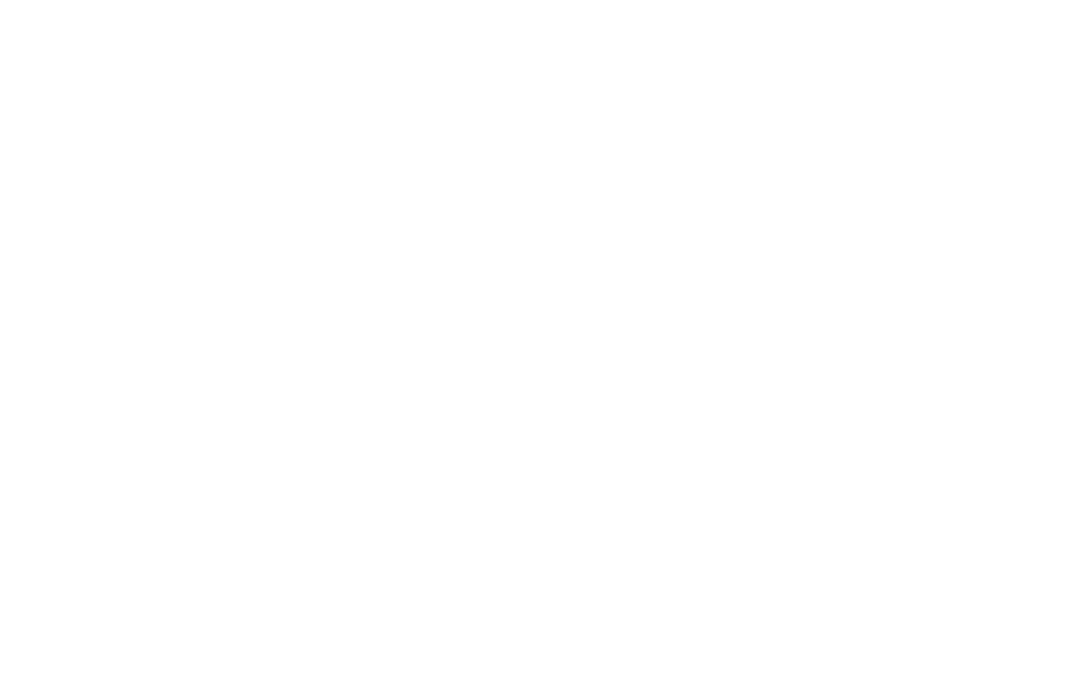
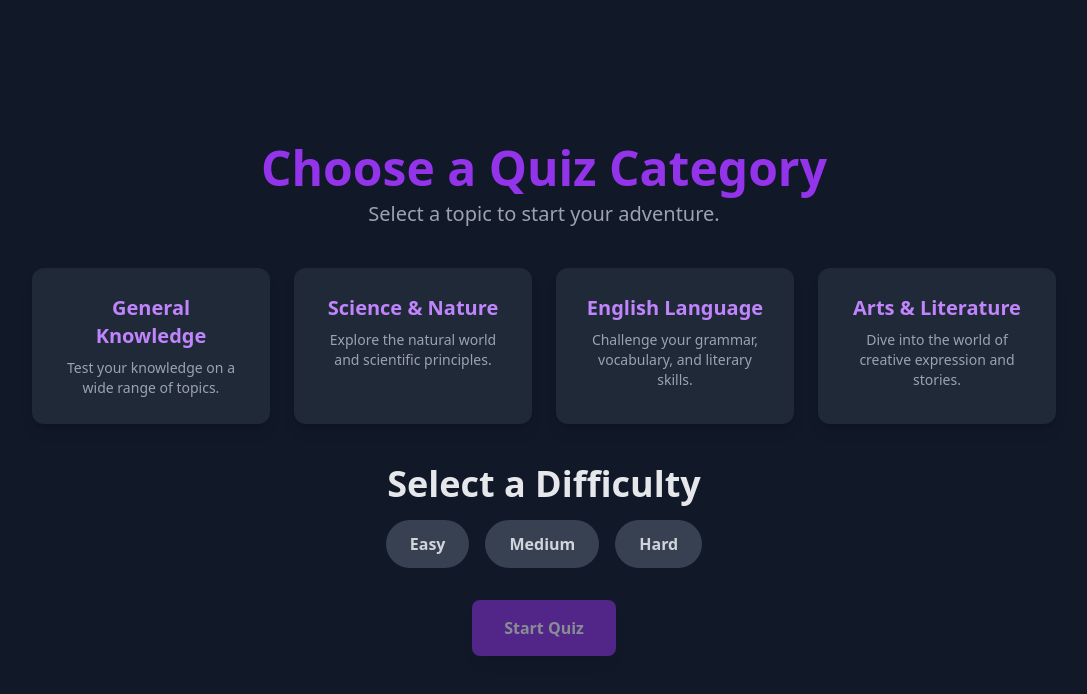
Before and after one commit to Victor-Nwachukwu/FE-Capstone-Project, a React (Vite) app in the folder quiz-app/: page /selection in a window 1280 px wide. Before the commit this address had no page. Shown: the top 694 px of the page, without its empty margins (96-1183 px from the left). Built offline with nearby package versions, Linux system fonts and the light colour scheme.

Commit message:
Quiz Selection Page added, and difficult level implemented too

```diff
--- a/quiz-app/src/App.jsx
+++ b/quiz-app/src/App.jsx
@@ -3,6 +3,7 @@
 import { BrowserRouter as Router, Routes, Route } from 'react-router-dom';
 import Splash from './pages/Splash';
 import Login from './pages/Login';
+import QuizSelectionPage from './selection/QuizSelectionPage';
 
 function App() {
   // State variables to hold the username and password
@@ -30,6 +31,8 @@
     <Router>
       <Routes>
         <Route path="/" element={<Splash />} />
+        <Route path="/selection" element={<QuizSelectionPage />} />
+        {/*<Route path="/quiz/:category/:difficulty" element={ <QuizPage /> } /> */}
         {/* Pass state variables and handler as props to the Login component */}
         <Route
           path="/login"
--- a/quiz-app/src/pages/Login.jsx
+++ b/quiz-app/src/pages/Login.jsx
@@ -31,7 +31,7 @@
 
     if (username === fixedUsername && password === fixedPassword) {
       // Navigate to the quiz page on successful login
-      navigate('/quiz');
+      navigate('/selection');
     } else {
       // In a real application, you would handle this with a status message
       // or error handling state.
--- /dev/null
+++ b/quiz-app/src/selection/QuizSelectionPage.jsx
@@ -0,0 +1,132 @@
+import React, { useState } from 'react';
+import { useNavigate } from 'react-router-dom';
+
+// Component to display a single quiz category card
+const QuizCategoryCard = ({ title, description, onClick, isSelected }) => {
+  return (
+    <div
+      onClick={onClick}
+      className={`bg-gray-800 p-6 rounded-xl shadow-lg cursor-pointer transform transition-transform duration-300 hover:scale-105 hover:shadow-2xl flex flex-col items-center text-center ${
+        isSelected ? 'border-2 border-purple-500' : 'border-2 border-transparent'
+      }`}
+    >
+      <h3 className="text-xl font-bold text-purple-400 mb-2">{title}</h3>
+      <p className="text-gray-400 text-sm">{description}</p>
+    </div>
+  );
+};
+
+// Component to display a single difficulty button
+const DifficultyButton = ({ level, onClick, isSelected }) => {
+  return (
+    <button
+      onClick={onClick}
+      className={`px-6 py-3 rounded-full font-semibold transition-colors duration-200 ${
+        isSelected
+          ? 'bg-purple-600 text-white shadow-lg'
+          : 'bg-gray-700 text-gray-300 hover:bg-gray-600'
+      }`}
+    >
+      {level}
+    </button>
+  );
+};
+
+// Main component for the quiz selection page
+export default function QuizSelectionPage() {
+  const navigate = useNavigate();
+
+  // State to track the selected category and difficulty
+  const [selectedCategory, setSelectedCategory] = useState(null);
+  const [selectedDifficulty, setSelectedDifficulty] = useState(null);
+
+  // Array of quiz categories with their details
+  const categories = [
+    { id: 'general-knowledge', title: 'General Knowledge', description: 'Test your knowledge on a wide range of topics.' },
+    { id: 'science-nature', title: 'Science & Nature', description: 'Explore the natural world and scientific principles.' },
+    { id: 'english-language', title: 'English Language', description: 'Challenge your grammar, vocabulary, and literary skills.' },
+    { id: 'arts-literature', title: 'Arts & Literature', description: 'Dive into the world of creative expression and stories.' },
+  ];
+
+  // Function to handle a category selection
+  const handleCategoryClick = (categoryId) => {
+    setSelectedCategory(categoryId);
+  };
+
+  // Function to handle a difficulty level selection
+  const handleDifficultyClick = (difficulty) => {
+    setSelectedDifficulty(difficulty);
+  };
+
+  // Function to start the quiz
+  const handleStartQuiz = () => {
+    if (selectedCategory && selectedDifficulty) {
+      // Navigate to the quiz page with both category and difficulty in the URL
+      // The route for this page should be something like '/quiz/:categoryId/:difficulty'
+      navigate(`/quiz/${selectedCategory}/${selectedDifficulty}`);
+    } else {
+      alert('Please select a category and a difficulty level to start the quiz.');
+    }
+  };
+
+  return (
+    <div className="min-h-screen bg-gray-900 text-white flex flex-col items-center justify-center p-4">
+
+      {/* Quiz Category Selection Section */}
+      <div className="text-center mb-10">
+        <h1 className="text-4xl md:text-5xl font-extrabold text-purple-600 mb-2">
+          Choose a Quiz Category
+        </h1>
+        <p className="text-lg md:text-xl text-gray-400">
+          Select a topic to start your adventure.
+        </p>
+      </div>
+
+      <div className="grid grid-cols-1 sm:grid-cols-2 lg:grid-cols-4 gap-6 w-full max-w-5xl mb-10">
+        {categories.map((category) => (
+          <QuizCategoryCard
+            key={category.id}
+            title={category.title}
+            description={category.description}
+            onClick={() => handleCategoryClick(category.id)}
+            isSelected={selectedCategory === category.id}
+          />
+        ))}
+      </div>
+
+      {/* Difficulty Level Selection Section */}
+      <div className="text-center mb-8">
+        <h2 className="text-3xl md:text-4xl font-bold text-gray-200 mb-4">
+          Select a Difficulty
+        </h2>
+        <div className="flex justify-center flex-wrap gap-4">
+          <DifficultyButton
+            level="Easy"
+            onClick={() => handleDifficultyClick('easy')}
+            isSelected={selectedDifficulty === 'easy'}
+          />
+          <DifficultyButton
+            level="Medium"
+            onClick={() => handleDifficultyClick('medium')}
+            isSelected={selectedDifficulty === 'medium'}
+          />
+          <DifficultyButton
+            level="Hard"
+            onClick={() => handleDifficultyClick('hard')}
+            isSelected={selectedDifficulty === 'hard'}
+          />
+        </div>
+      </div>
+
+      {/* Start Quiz Button */}
+      <button
+        onClick={handleStartQuiz}
+        className="px-8 py-4 bg-purple-600 text-white font-bold rounded-lg shadow-lg hover:bg-purple-700 transition-colors duration-300 disabled:opacity-50 disabled:cursor-not-allowed"
+        disabled={!selectedCategory || !selectedDifficulty}
+      >
+        Start Quiz
+      </button>
+
+    </div>
+  );
+}
```
Also changed, not shown: quiz-app/public/b2-new.png (added).
